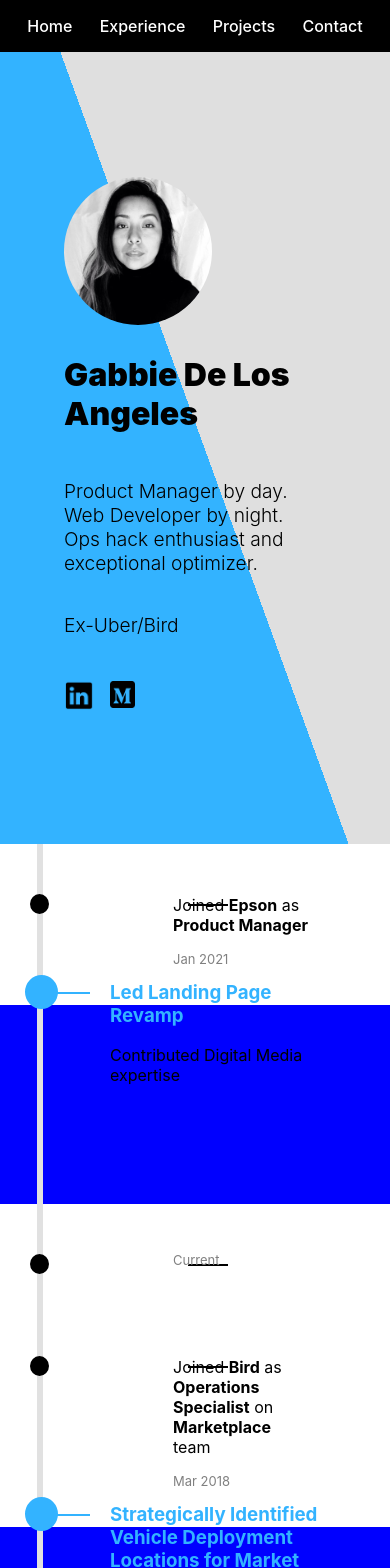
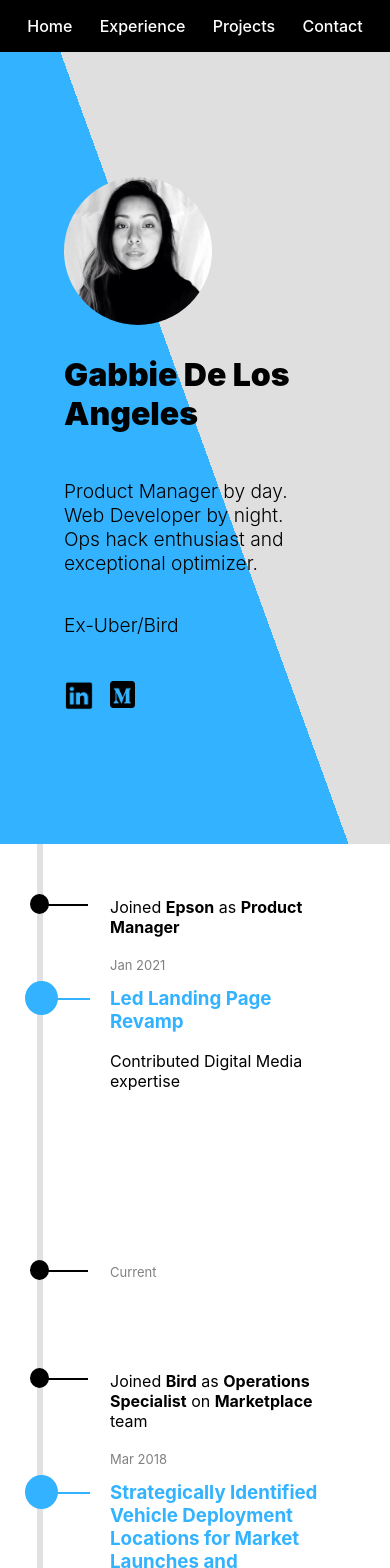
Before and after one commit to gabbiedla/portfoliov2, a React (Create React App) app: page / in a window 390 px wide. Shown: the top 1568 px of the page. Built offline with nearby package versions, Linux system fonts and the light colour scheme.

Commit message:
timeline black line fixed

```diff
--- a/src/Components/Timeline/Timeline.css
+++ b/src/Components/Timeline/Timeline.css
@@ -199,7 +199,7 @@
 
   /* Container around content */
   .sub-container {
-    background-color: blue;
+    /* background-color: blue; */
     width: 100%;
   }
 
@@ -216,9 +216,17 @@
   .left::before {
     content: ' ';
     border: 1px solid black;
-    position: absolute;
-    top: 60px;
-    margin-right: 10em;
+    /* position: absolute; */
+    top: 50px;
+    /* margin-left: auto; */
+    /* padding-left: 1em; */
+    display: flex;
+    margin-right: 635px;
+    margin-left: 10px;
+    /* justify-content: left; */
+    position: relative;
+    /* align-items: left; */
+    /* padding-left: 100em; */
     border-width: 1px 20px;
   }
   /*blue line */
@@ -245,15 +253,19 @@
   .content {
     padding-top: 20px;
     padding-bottom: 20px;
+    padding-left: 70px;
+    padding-right: 10px;
+    /* padding-left: -50px; */
+    margin-left: 0;
     /* padding-left: 10px; */
     /* padding-right: 10px; */
     /* background-color: rgba(222, 222, 222); */
     position: relative;
     border-radius: 10px;
     top: 5px;
+    /* margin-left: 2em; */
     /* padding-left: 5em; */
     text-align: left;
-    align-items: left;
   }
 
   .sub-content {
@@ -271,6 +283,7 @@
   .date {
     font-size: small;
     color: gray;
+    padding-top: 4px;
   }
   .sub-title {
     color: #33b3ff;
--- a/src/Components/Timeline/Timeline.js
+++ b/src/Components/Timeline/Timeline.js
@@ -7,7 +7,7 @@ function Timeline() {
       <div className="timelineContainer">
         <div className="container left">
           <div className="content">
-            <p>
+            <p className="Joined">
               Joined <strong>Epson</strong> as <strong>Product Manager</strong>
             </p>
             <p className="date">Jan 2021</p>
```
